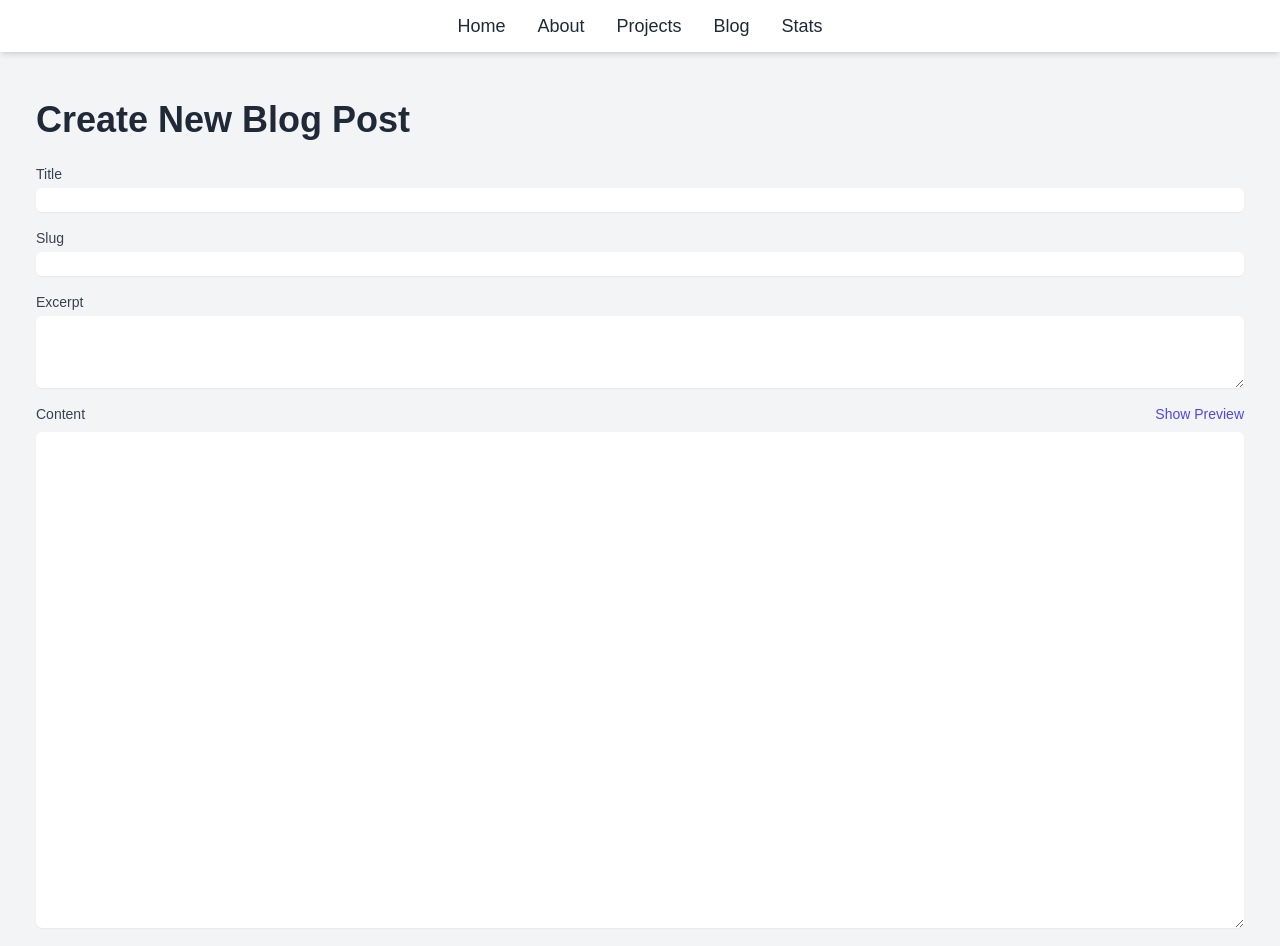
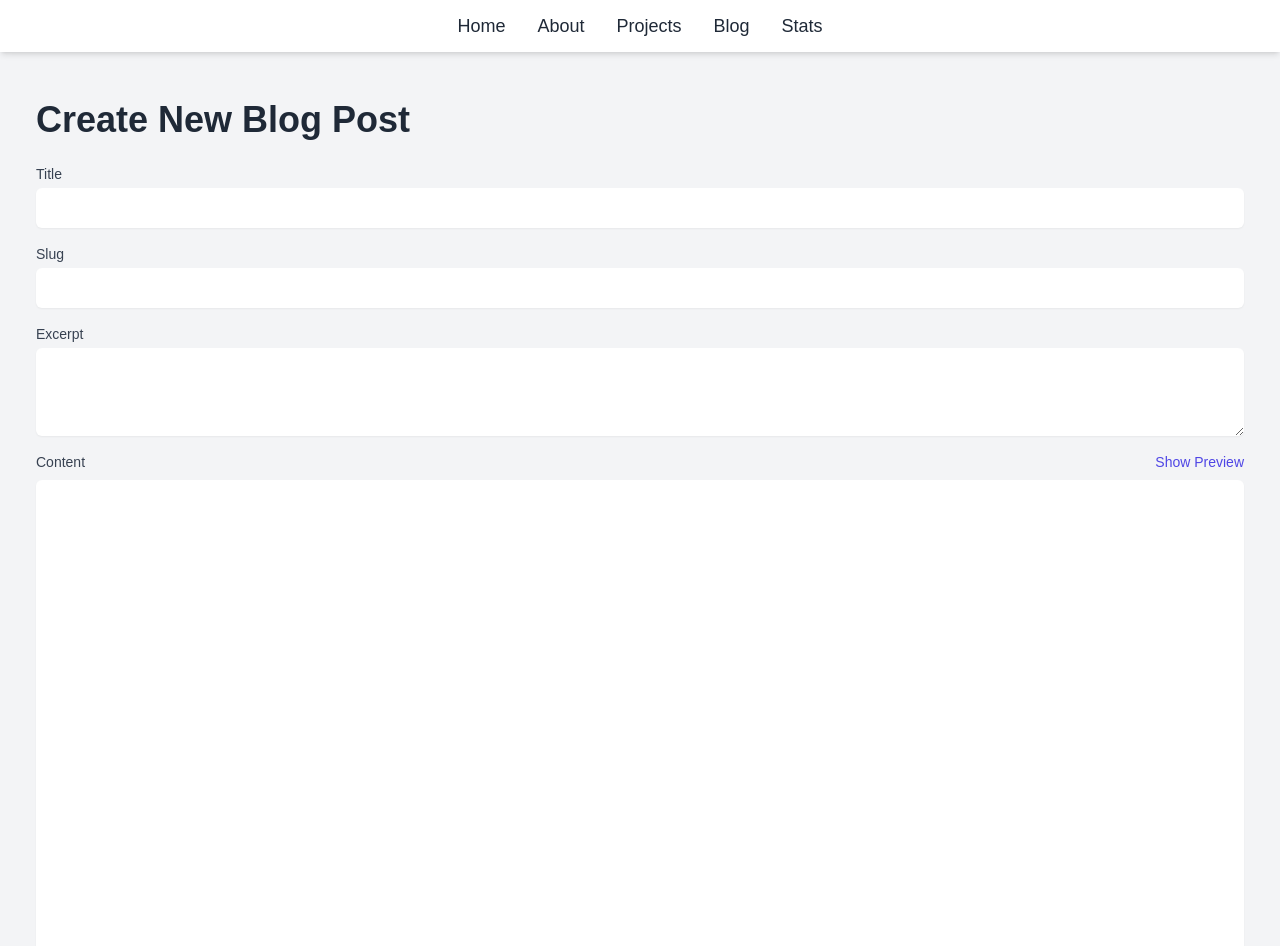
Before and after one commit to davehague/davehague-site, a Nuxt app: page /blog/new in a window 1280 px wide. Shown: the top 946 px of the page. Built offline with nearby package versions, Linux system fonts and the light colour scheme; no server answers.

Commit message:
Slug checking against existing slugs, slug auto-generation, more padding on the new blog page

```diff
--- a/components/BlogForm.vue
+++ b/components/BlogForm.vue
@@ -3,18 +3,19 @@
     <!-- Form fields (title, slug, excerpt) -->
     <div>
       <label for="title" class="block text-sm font-medium text-gray-700">Title</label>
-      <input v-model="formData.title" id="title" type="text" required
-        class="mt-1 block w-full rounded-md border-gray-300 shadow-sm focus:border-indigo-300 focus:ring focus:ring-indigo-200 focus:ring-opacity-50">
+      <input v-model="title" id="title" type="text" required @input="generateSlug"
+        class="mt-1 block w-full rounded-md p-2 border-gray-300 shadow-sm focus:border-indigo-300 focus:ring focus:ring-indigo-200 focus:ring-opacity-50">
     </div>
     <div>
       <label for="slug" class="block text-sm font-medium text-gray-700">Slug</label>
-      <input v-model="formData.slug" id="slug" type="text" required
-        class="mt-1 block w-full rounded-md border-gray-300 shadow-sm focus:border-indigo-300 focus:ring focus:ring-indigo-200 focus:ring-opacity-50">
+      <input v-model="slug" id="slug" type="text" required
+        class="mt-1 block w-full rounded-md p-2 border-gray-300 shadow-sm focus:border-indigo-300 focus:ring focus:ring-indigo-200 focus:ring-opacity-50">
+        <p v-if="!isSlugUnique" class="text-sm text-red-500 italic">This slug is already in use.</p>
     </div>
     <div>
       <label for="excerpt" class="block text-sm font-medium text-gray-700">Excerpt</label>
       <textarea v-model="formData.excerpt" id="excerpt" rows="3"
-        class="mt-1 block w-full rounded-md border-gray-300 shadow-sm focus:border-indigo-300 focus:ring focus:ring-indigo-200 focus:ring-opacity-50"></textarea>
+        class="mt-1 block w-full rounded-md p-2 border-gray-300 shadow-sm focus:border-indigo-300 focus:ring focus:ring-indigo-200 focus:ring-opacity-50"></textarea>
     </div>
 
     <!-- Markdown editor and preview section -->
@@ -28,7 +29,7 @@
       <div class="flex mt-1 space-x-4">
         <div :class="{ 'w-full': !showPreview, 'w-1/2': showPreview }">
           <textarea v-model="formData.content" id="content" rows="20" required
-            class="block w-full rounded-md p-2 border-gray-300 shadow-sm focus:border-indigo-300 focus:ring focus:ring-indigo-200 focus:ring-opacity-50 font-mono"
+            class="block w-full rounded-md p-4 border-gray-300 shadow-sm focus:border-indigo-300 focus:ring focus:ring-indigo-200 focus:ring-opacity-50 font-mono"
             @input="updatePreview"></textarea>
         </div>
         <div v-if="showPreview" class="w-1/2">
@@ -43,7 +44,7 @@
       <label for="admin-password" class="block text-sm font-medium text-gray-700">Admin Password</label>
       <input v-model="password" id="admin-password" name="admin-password" type="password"
         autocomplete="current-password" required
-        class="mt-1 block w-full rounded-md border-gray-300 shadow-sm focus:border-indigo-300 focus:ring focus:ring-indigo-200 focus:ring-opacity-50">
+        class="mt-1 block w-full rounded-md p-2 border-gray-300 shadow-sm focus:border-indigo-300 focus:ring focus:ring-indigo-200 focus:ring-opacity-50">
     </div>
     <div class="flex gap-2">
       <button type="submit"
@@ -64,9 +65,11 @@ import { useRouter } from 'vue-router'
 import { useDebounceFn } from '@vueuse/core'
 import { marked } from 'marked'
 import { type BlogPost } from '~/types/interfaces'
+import { useBlogStore } from '~/stores/blogStore'
 import '../assets/marked.css';
 
 const router = useRouter()
+const blogStore = useBlogStore()
 
 const props = defineProps<{
   initialData?: Partial<BlogPost>
@@ -88,11 +91,25 @@ const formData = ref<Partial<BlogPost>>({
   ...props.initialData
 })
 
+const title = ref('')
+const slug = ref('')
+const isSlugUnique = computed(() => blogStore.isSlugUnique(slug.value))
+
+function generateSlug() {
+  slug.value = title.value.trim()
+    .toLowerCase()
+    .replace(/[^\w\s-]/g, '')
+    .replace(/\s+/g, '-')
+}
+
 const password = ref('')
-
 const submitButtonText = computed(() => props.isEdit ? 'Update Post' : 'Create Post')
 
 const submitForm = () => {
+  if (!isSlugUnique.value) {
+    alert('Please choose a unique slug')
+    return
+  }
   emit('submit', { ...formData.value, password: password.value })
 }
 
@@ -113,7 +130,9 @@ const togglePreview = () => {
   }
 }
 
-onMounted(() => {
+onMounted(async () => {
+  await blogStore.fetchSlugs()
+  console.log(blogStore.slugs)
   updatePreview()
 })
 </script>
--- /dev/null
+++ b/stores/blogStore.ts
@@ -0,0 +1,26 @@
+import { defineStore } from 'pinia'
+import { ref } from 'vue'
+
+export const useBlogStore = defineStore('blog', () => {
+  const slugs = ref<string[]>([])
+  const loading = ref(false)
+
+  async function fetchSlugs() {
+    loading.value = true
+    try {
+      const response = await fetch('/api/blog?getSlugs=true')
+      if (!response.ok) throw new Error('Failed to fetch slugs')
+      slugs.value = await response.json()
+    } catch (error) {
+      console.error('Error fetching slugs:', error)
+    } finally {
+      loading.value = false
+    }
+  }
+
+  function isSlugUnique(slug: string): boolean {
+    return !slugs.value.includes(slug)
+  }
+
+  return { slugs, loading, fetchSlugs, isSlugUnique }
+})
```
Also changed, not shown: 1 other file (tests, documents, lock files or other folders).
